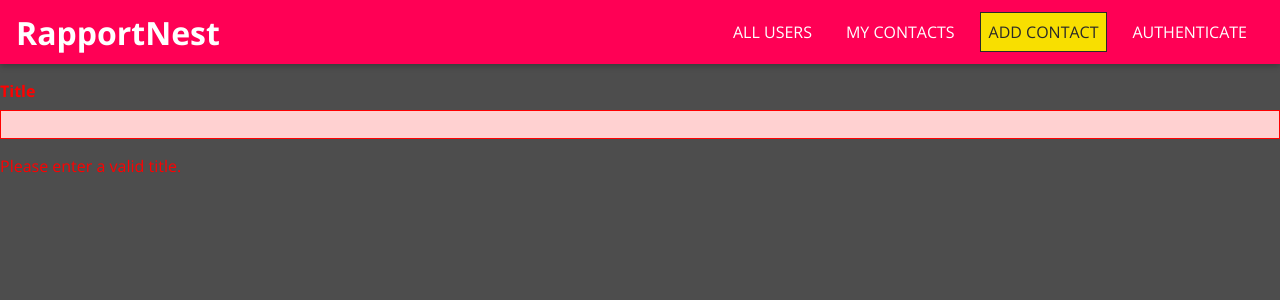
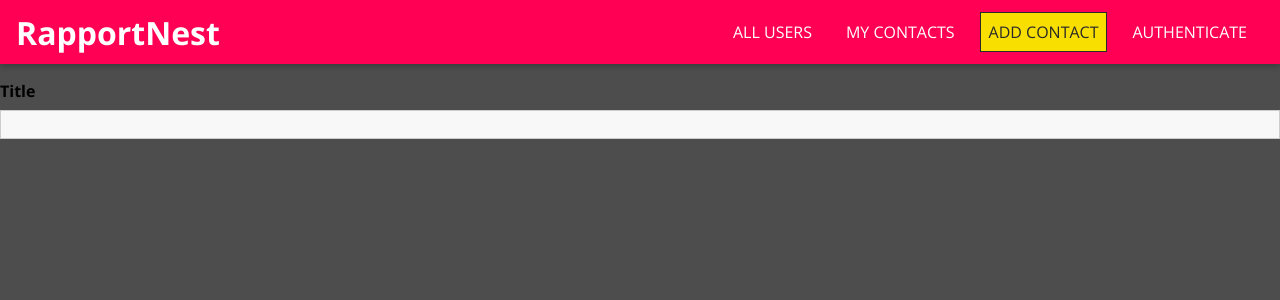
Before and after one commit to sarathk73/RapportNest, a React (Create React App) app in the folder frontend/: page /contacts/new in a window 1280 px wide. Shown: the top 300 px of the page. Built offline with nearby package versions, Linux system fonts and the light colour scheme.

Commit message:
Add touch handling to Input component for improved validation feedback

```diff
--- a/frontend/src/shared/components/FormElements/Input.js
+++ b/frontend/src/shared/components/FormElements/Input.js
@@ -11,6 +11,12 @@
         value: action.val,
         isValid: validate(action.val, action.validators)
       };
+    case 'TOUCH': {
+      return {
+        ...state,
+        isTouched: true
+      }
+    }
     default:
       return state;
   }
@@ -19,15 +25,22 @@
 const Input = props => {
   const [inputState, dispatch] = useReducer(inputReducer, {
     value: '',
+    isTouched: false,
     isValid: false
   });
 
   const changeHandler = event => {
     dispatch({
-        type: 'CHANGE',
-        val: event.target.value,
-        validators: props.validators
-      });
+      type: 'CHANGE',
+      val: event.target.value,
+      validators: props.validators
+    });
+  };
+
+  const touchHandler = () => {
+    dispatch({
+      type: 'TOUCH'
+    });
   };
 
   const element =
@@ -37,6 +50,7 @@
         type={props.type}
         placeholder={props.placeholder}
         onChange={changeHandler}
+        onBlur={touchHandler}
         value={inputState.value}
       />
     ) : (
@@ -44,18 +58,19 @@
         id={props.id}
         rows={props.rows || 3}
         onChange={changeHandler}
+        onBlur={touchHandler}
         value={inputState.value}
       />
     );
 
   return (
     <div
-      className={`form-control ${!inputState.isValid &&
+      className={`form-control ${!inputState.isValid && inputState.isTouched &&
         'form-control--invalid'}`}
     >
       <label htmlFor={props.id}>{props.label}</label>
       {element}
-      {!inputState.isValid && <p>{props.errorText}</p>}
+      {!inputState.isValid && inputState.isTouched && <p>{props.errorText}</p>}
     </div>
   );
 };
```
